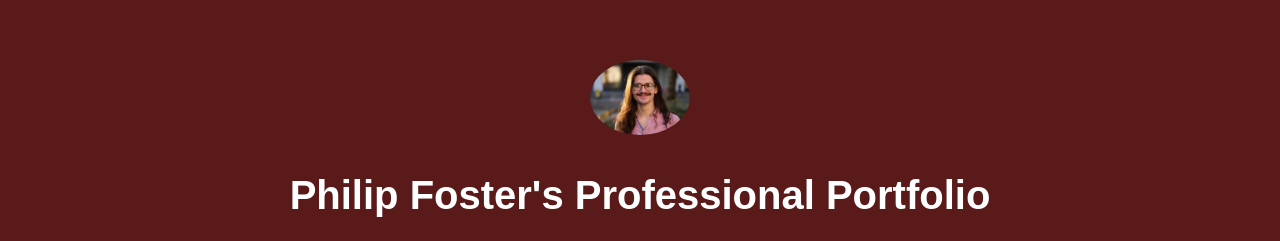
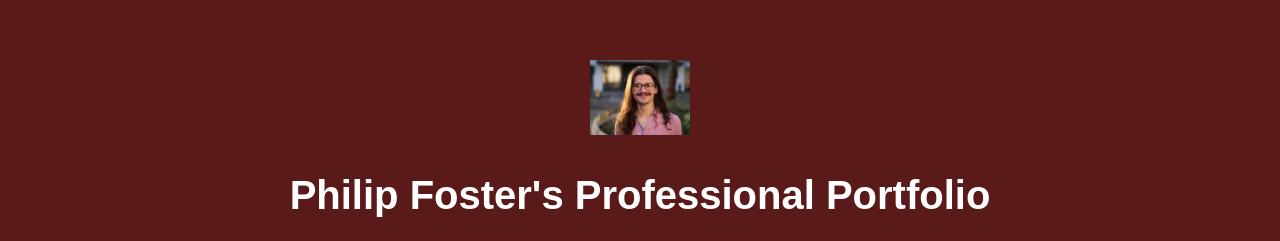
Before and after one commit to PipCraft/PipCraft.github.io, a Jekyll site: the page built from index.html, in a window 1280 px wide. Shown: the top 241 px of the page. Built offline with Jekyll 4.4.1, drawn with Linux system fonts in a browser that asks for light colours.

Commit message:
Update index.html

```diff
--- a/index.html
+++ b/index.html
@@ -33,7 +33,7 @@ title: "Philip Foster's Professional Portfolio"
         }
         .profile-pic {
             max-width: 100px; /* Adjust based on actual image size */
-            border-radius: 50%; /* Circular image */
+            border-radius: 0%; /* Circular image */
             margin: 20px 0;
         }
         .contact-info {
```
